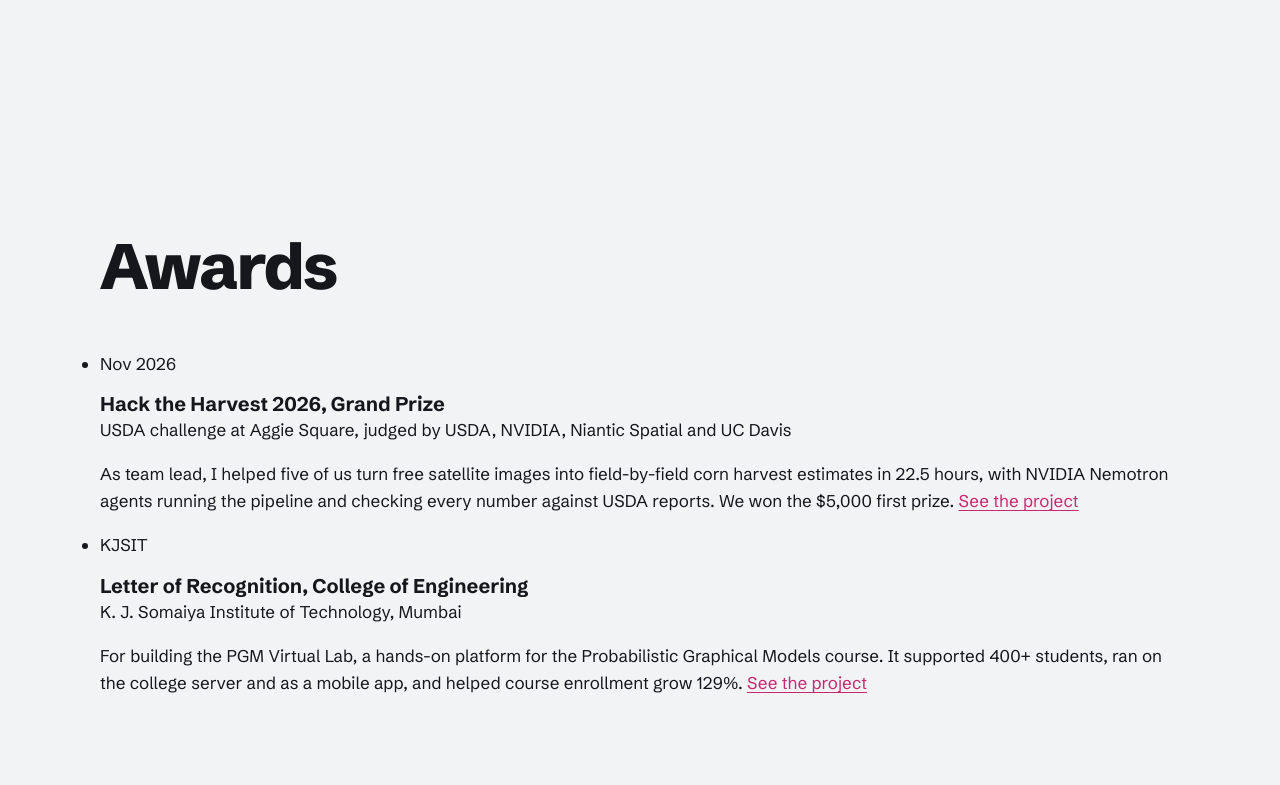
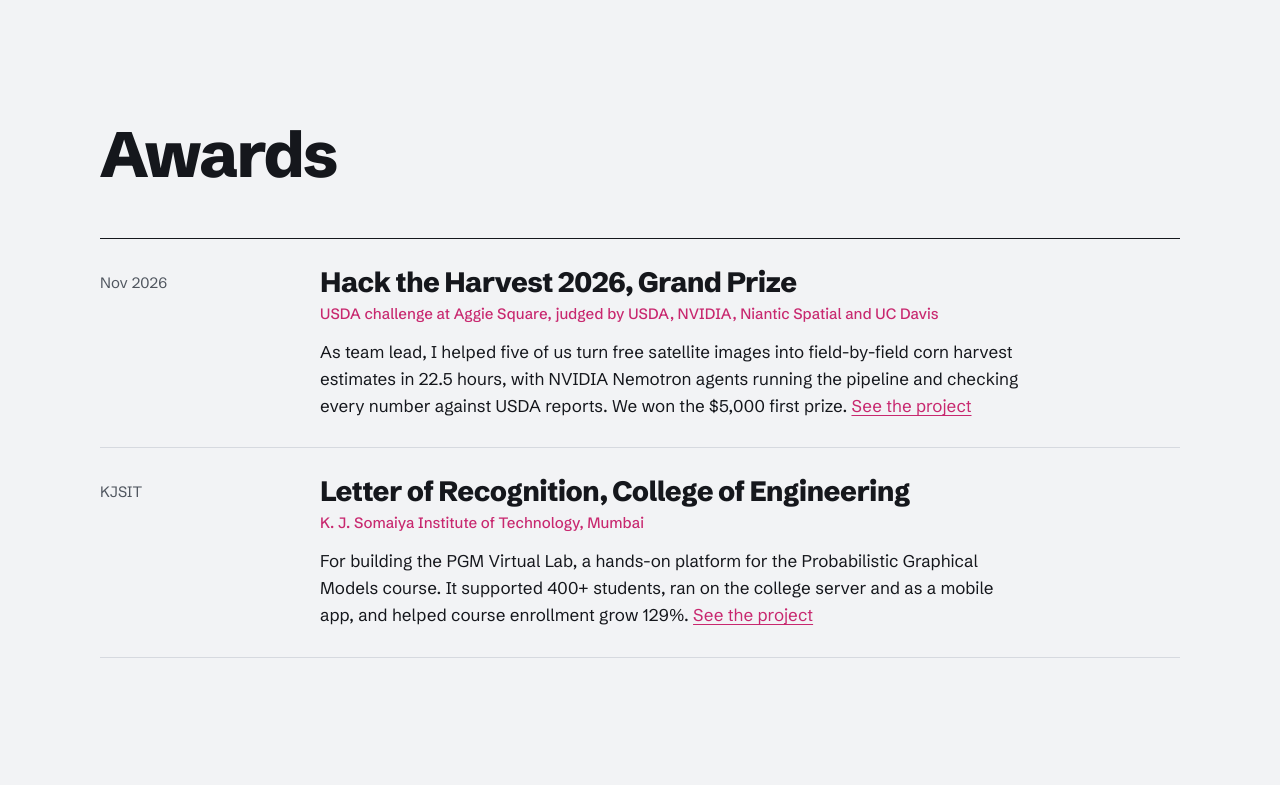
Before and after one commit to hima-v/portfolio, a plain HTML site: page index.html in a window 1280 px wide. Shown: the part 1795-2580 px from the top of the page. Drawn offline with Linux system fonts and the light colour scheme.

Commit message:
Styles for Awards and About communities

```diff
--- a/styles.css
+++ b/styles.css
@@ -905,6 +905,50 @@ ol {
 }
 
 
+/* ---------- Awards ---------- */
+.awards {
+  padding-top: 0;
+}
+
+.award-list {
+  list-style: none;
+  border-top: 1.5px solid var(--ink);
+}
+
+.award {
+  display: grid;
+  grid-template-columns: 180px minmax(0, 1fr);
+  gap: 8px 40px;
+  padding: 28px 0;
+  border-bottom: 1px solid var(--line);
+}
+
+.award-when {
+  margin: 0;
+  font-size: 15px;
+  color: var(--graphite);
+  padding-top: 4px;
+}
+
+.award h3 {
+  font-size: clamp(22px, 2.4vw, 28px);
+  font-weight: 800;
+  letter-spacing: -0.02em;
+  margin-bottom: 4px;
+}
+
+.award-from {
+  font-size: 15px;
+  color: var(--pink);
+  font-weight: 500;
+  margin-bottom: 12px;
+}
+
+.award p:last-child {
+  max-width: 68ch;
+  margin: 0;
+}
+
 /* ---------- About ---------- */
 .about-grid {
   display: grid;
@@ -922,6 +966,13 @@ ol {
   font-weight: 500;
   letter-spacing: -0.015em;
   margin-bottom: 24px;
+}
+
+.about-label {
+  font-size: 14px;
+  font-weight: 500;
+  color: var(--graphite);
+  margin: 28px 0 10px;
 }
 
 .about-tags {
@@ -1074,6 +1125,10 @@ ol {
   .t-body {
     padding-left: 0;
   }
+
+  .award {
+    grid-template-columns: minmax(0, 1fr);
+  }
 }
 
 @media (max-width: 640px) {
```
